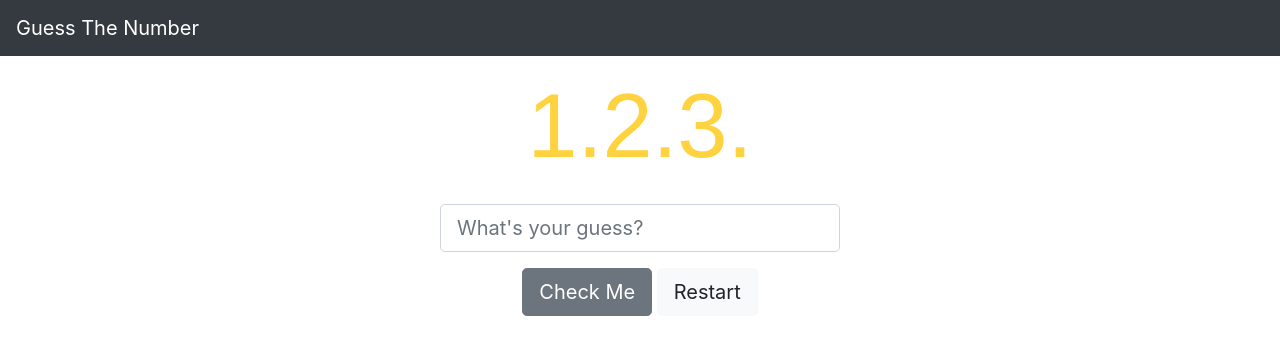
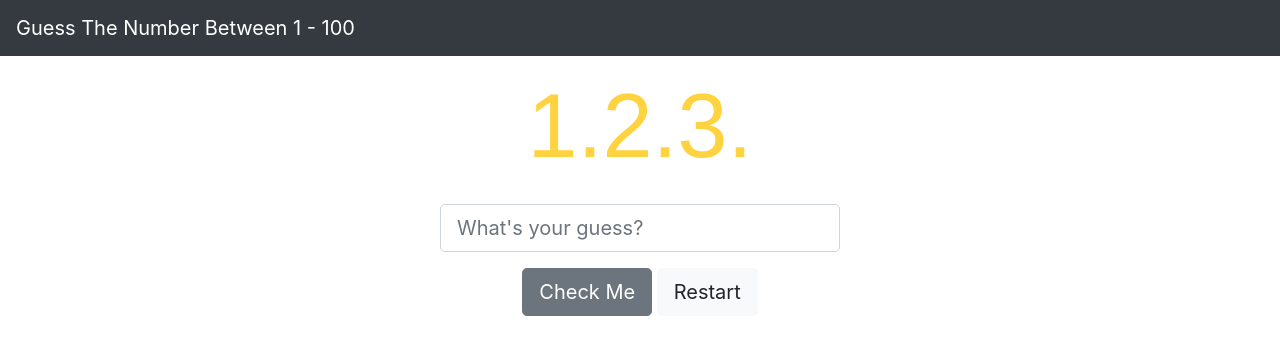
Before and after one commit to robbrun/guess_the_number, a plain HTML site: page index.html in a window 1280 px wide. Drawn offline with nearby package versions, Linux system fonts and the light colour scheme.

Commit message:
advertise number range to guess within

```diff
--- a/index.html
+++ b/index.html
@@ -9,7 +9,7 @@
 <body class="text-center">
     <nav class="navbar navbar-dark bg-dark">
         <!-- Navbar content -->
-        <a class="navbar-brand" href="#">Guess The Number</a>
+        <a class="navbar-brand" href="#">Guess The Number Between 1 - 100</a>
     </nav>
     <main>
         <h1 class="banner p-3">1.2.3.</h1>
```
